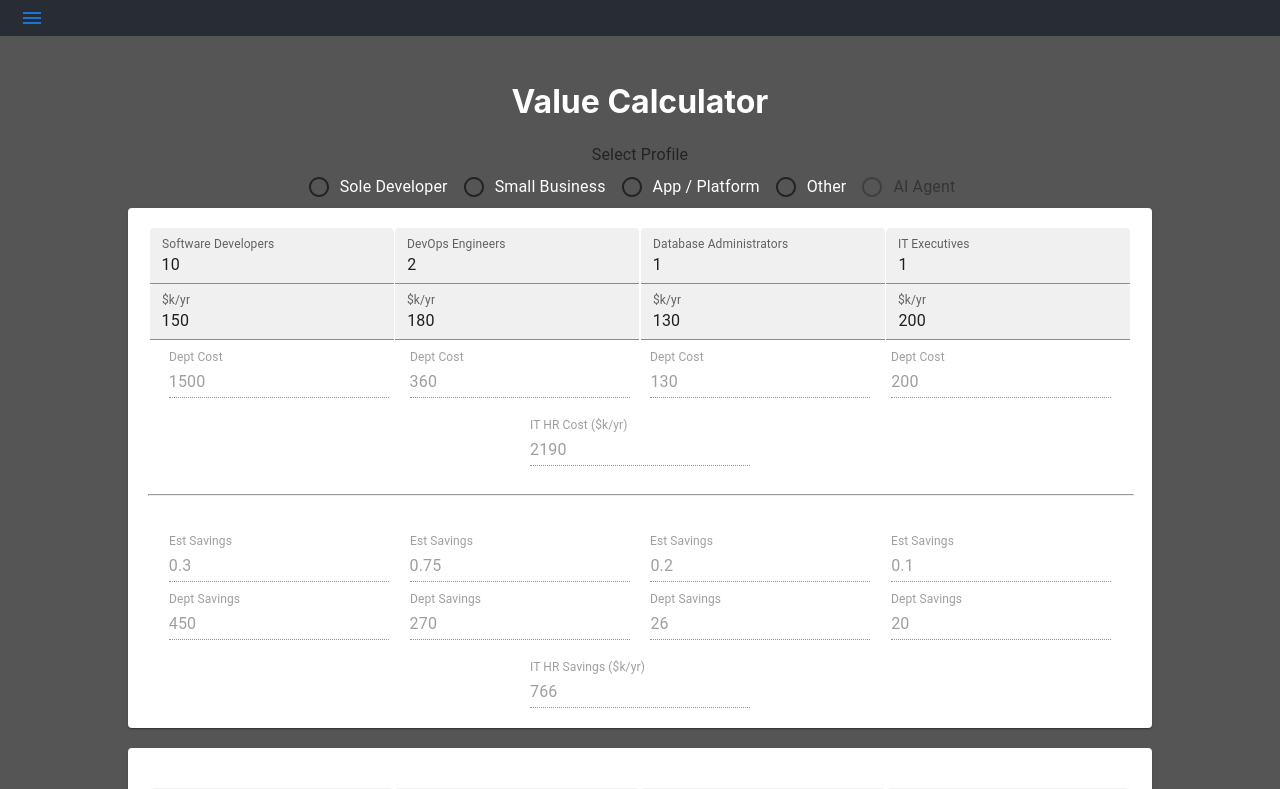
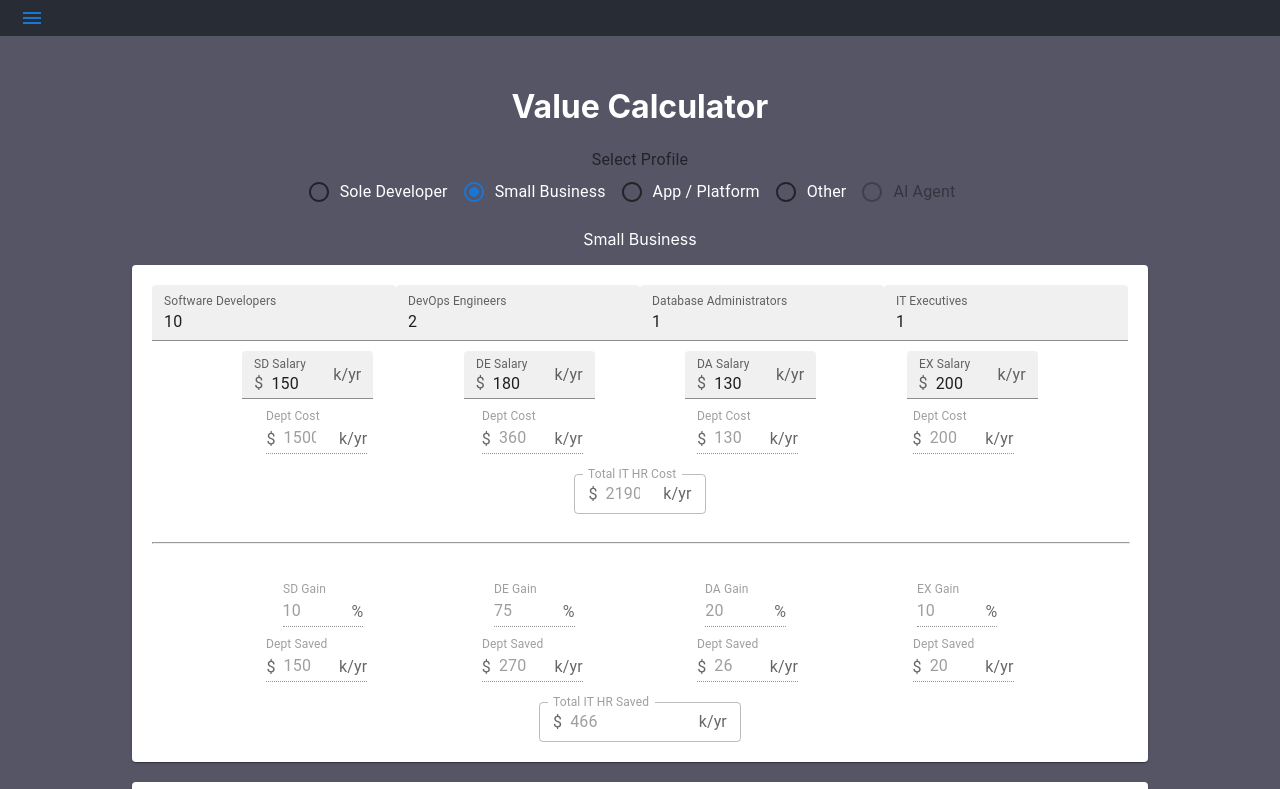
Before and after one commit to fractalstrategies/get-k8s, a React (Create React App) app: page /calculator in a window 1280 px wide. Shown: the top 789 px of the page. Built offline with nearby package versions, Linux system fonts and the light colour scheme.

Commit message:
organize calculator variables

```diff
--- /dev/null
+++ b/src/components/InputUnit.js
@@ -0,0 +1,27 @@
+import TextField from '@mui/material/TextField'
+import InputAdornment from '@mui/material/InputAdornment'
+
+export default function InputUnit({ variant, width, label, value, unit, onChange, disabled }) {
+    if (!width) {
+        width = 13
+    }
+    let inputProps = {
+      endAdornment: <InputAdornment position='end'>{unit}</InputAdornment>,
+    }
+    if (unit === 'k/yr') {
+      inputProps['startAdornment'] = <InputAdornment position='start'>$</InputAdornment>
+    }
+    return (
+      <TextField
+        disabled={disabled}
+        variant={variant}
+        type='number'
+        size='small'
+        sx={{ width: width+'ch' }}
+        InputProps={inputProps}
+        value={value}
+        label={label}
+        onChange={e => onChange(e.target.value)}
+      />
+    )
+  }
--- a/src/components/layout.js
+++ b/src/components/layout.js
@@ -1,5 +1,5 @@
 import { Outlet } from "react-router-dom"
-import DrawerFS from './drawer'
+import DrawerFS from './DrawerFS'
 
 const Layout = () => {
   return (
--- a/src/components/radioRow.js
+++ b/src/components/radioRow.js
@@ -9,18 +9,24 @@ export default function RowRadioButtonsGroup(props) {
   const label = props['label']
   const options = props['options']
   const cb = props['cb']
+  const value = props['value']
 
   return (
     <FormControl>
       <FormLabel id="demo-row-radio-buttons-group-label">{label}</FormLabel>
       <RadioGroup
         row
-        aria-labelledby="demo-row-radio-buttons-group-label"
         name="row-radio-buttons-group"
+        value={value}
         onChange={e => {cb(e.target.value)}}
       >
-        {Object.keys(options).map((text) => (
-          <FormControlLabel key={text} control={<Radio />} value={options[text]} label={text} />
+        {options.map(text => (
+          <FormControlLabel
+            key={text}
+            control={<Radio />}
+            value={text}
+            label={text}
+          />
         ))}
         <FormControlLabel
           disabled
--- /dev/null
+++ b/src/pages/CalculatorHR.js
@@ -0,0 +1,75 @@
+import { useState } from 'react'
+
+import Paper from '@mui/material/Paper'
+import TextField from '@mui/material/TextField'
+
+import InputUnit from '../components/InputUnit'
+
+export default function CalculatorHR(props) {
+  const [SD, setSD] = useState(10)
+  const [DE, setDE] = useState(2)
+  const [DA, setDA] = useState(1)
+  const [EX, setEX] = useState(1)
+  const [SDs, setSDs] = useState(150)
+  const [DEs, setDEs] = useState(180)
+  const [DAs, setDAs] = useState(130)
+  const [EXs, setEXs] = useState(200)
+  const deptSD = SD * SDs
+  const deptDE = DE * DEs
+  const deptDA = DA * DAs
+  const deptEX = EX * EXs
+  const costHR = deptSD + deptDE + deptDA + deptEX
+  const savRateSD = 0.1
+  const savRateDE = 0.75
+  const savRateDA = 0.2
+  const savRateEX = 0.1
+  const savSD = deptSD * savRateSD
+  const savDE = deptDE * savRateDE
+  const savDA = deptDA * savRateDA
+  const savEX = deptEX * savRateEX
+  const saveHR = savSD + savDE + savDA + savEX
+
+  return (
+    <Paper style={{ width: '80%', margin: 'auto', display: 'flex', flexDirection: 'column', padding: 20 }}>
+      <div style={{ display: 'flex', flexDirection: 'row', justifyContent: 'space-evenly' }}>
+        <TextField variant='filled' type='number' value={SD} label='Software Developers' onChange={e => setSD(e.target.value)} />
+        <TextField variant='filled' type='number' value={DE} label='DevOps Engineers' onChange={e => setDE(e.target.value)} />
+        <TextField variant='filled' type='number' value={DA} label='Database Administrators' onChange={e => setDA(e.target.value)} />
+        <TextField variant='filled' type='number' value={EX} label='IT Executives' onChange={e => setEX(e.target.value)} />
+      </div>
+      <div style={{ display: 'flex', flexDirection: 'row', justifyContent: 'space-evenly', marginTop: 10 }}>
+        <InputUnit variant='filled' label='SD Salary' value={SDs} unit='k/yr' onChange={setSDs} />
+        <InputUnit variant='filled' label='DE Salary' value={DEs} unit='k/yr' onChange={setDEs} />
+        <InputUnit variant='filled' label='DA Salary' value={DAs} unit='k/yr' onChange={setDAs} />
+        <InputUnit variant='filled' label='EX Salary' value={EXs} unit='k/yr' onChange={setEXs} />
+      </div>
+      <div style={{ display: 'flex', flexDirection: 'row', justifyContent: 'space-evenly', marginTop: 10 }}>
+        <InputUnit variant='standard' width={10} label='Dept Cost' value={deptSD} unit='k/yr' disabled={true} />
+        <InputUnit variant='standard' width={10} label='Dept Cost' value={deptDE} unit='k/yr' disabled={true} />
+        <InputUnit variant='standard' width={10} label='Dept Cost' value={deptDA} unit='k/yr' disabled={true} />
+        <InputUnit variant='standard' width={10} label='Dept Cost' value={deptEX} unit='k/yr' disabled={true} />
+      </div>
+      <div style={{ display: 'flex', flexDirection: 'row', justifyContent: 'space-evenly', marginTop: 20 }}>
+        <InputUnit variant='outlined' label='Total IT HR Cost' value={costHR} unit='k/yr' disabled={true} />
+      </div>
+
+      <br /><hr style={{ width: '100%' }} /><br />
+
+      <div style={{ display: 'flex', flexDirection: 'row', justifyContent: 'space-evenly', marginTop: 10 }}>
+        <InputUnit variant='standard' width={8} label='SD Gain' value={savRateSD * 100} unit='%' disabled={true} />
+        <InputUnit variant='standard' width={8} label='DE Gain' value={savRateDE * 100} unit='%' disabled={true} />
+        <InputUnit variant='standard' width={8} label='DA Gain' value={savRateDA * 100} unit='%' disabled={true} />
+        <InputUnit variant='standard' width={8} label='EX Gain' value={savRateEX * 100} unit='%' disabled={true} />
+      </div>
+      <div style={{ display: 'flex', flexDirection: 'row', justifyContent: 'space-evenly', marginTop: 10 }}>
+        <InputUnit variant='standard' width={10} label='Dept Saved' value={savSD} unit='k/yr' disabled={true} />
+        <InputUnit variant='standard' width={10} label='Dept Saved' value={savDE} unit='k/yr' disabled={true} />
+        <InputUnit variant='standard' width={10} label='Dept Saved' value={savDA} unit='k/yr' disabled={true} />
+        <InputUnit variant='standard' width={10} label='Dept Saved' value={savEX} unit='k/yr' disabled={true} />
+      </div>
+      <div style={{ display: 'flex', flexDirection: 'row', justifyContent: 'space-evenly', marginTop: 20 }}>
+        <InputUnit variant='outlined' width={20} label='Total IT HR Saved' value={saveHR} unit='k/yr' disabled={true} />
+      </div>
+    </Paper>
+  )
+}
--- a/src/pages/calculator.js
+++ b/src/pages/calculator.js
@@ -1,23 +1,15 @@
 import { useState } from 'react'
-
-import RowRadioButtonsGroup from '../components/radioRow'
 
 import Paper from '@mui/material/Paper'
 import TextField from '@mui/material/TextField'
 
-export default function Services(props) {
-  const [profile, setProfile] = useState('sb')
+import RowRadioButtonsGroup from '../components/RadioRow'
+import CalculatorHR from './CalculatorHR'
 
-  const [SD, setSD] = useState(10)
-  const [DE, setDE] = useState(2)
-  const [DA, setDA] = useState(1)
-  const [EX, setEX] = useState(1)
+export default function Calcualtor(props) {
+  const [profile, setProfile] = useState('Small Business')
 
-  const [SDs, setSDs] = useState(150)
-  const [DEs, setDEs] = useState(180)
-  const [DAs, setDAs] = useState(130)
-  const [EXs, setEXs] = useState(200)
-
+  // Infra
   const [numOfApps, setNumOfApps] = useState(1)
   const [numOfServ, setNumOfServ] = useState(3)
   const [numOfDBs, setNumOfDBs] = useState(2)
@@ -36,61 +28,22 @@ export default function Services(props) {
   const emsTotal = emsApps + emsServ + emsDBs + emsAPIs
 
   return (
-    <div style={{ backgroundColor: '#555', padding: 25 }}>
+    <div style={{ backgroundColor: '#556', padding: 30 }}>
       <h1>Value Calculator</h1>
       <RowRadioButtonsGroup
         label='Select Profile'
+        options={[
+          'Sole Developer',
+          'Small Business',
+          'App / Platform',
+          'Other',
+        ]}
         value={profile}
-        options={{
-          'Sole Developer': 'sd',
-          'Small Business': 'sb',
-          'App / Platform': 'ap',
-          'Other': 'ot',
-        }}
         cb={setProfile}
       />
+      <p>{profile}</p>
 
-      <Paper style={{ width: '80%', margin: 'auto', display: 'flex', flexDirection: 'column', padding: 20 }}>
-        <div style={{ display: 'flex', flexDirection: 'row', justifyContent: 'space-evenly' }}>
-          <TextField variant='filled' type='number' value={SD} label='Software Developers' onChange={e => setSD(e.target.value)} />
-          <TextField variant='filled' type='number' value={DE} label='DevOps Engineers' onChange={e => setDE(e.target.value)} />
-          <TextField variant='filled' type='number' value={DA} label='Database Administrators' onChange={e => setDA(e.target.value)} />
-          <TextField variant='filled' type='number' value={EX} label='IT Executives' onChange={e => setEX(e.target.value)} />
-        </div>
-        <div style={{ display: 'flex', flexDirection: 'row', justifyContent: 'space-evenly' }}>
-          <TextField variant='filled' type='number' value={SDs} label='$k/yr' onChange={e => setSDs(e.target.value)} />
-          <TextField variant='filled' type='number' value={DEs} label='$k/yr' onChange={e => setDEs(e.target.value)} />
-          <TextField variant='filled' type='number' value={DAs} label='$k/yr' onChange={e => setDAs(e.target.value)} />
-          <TextField variant='filled' type='number' value={EXs} label='$k/yr' onChange={e => setEXs(e.target.value)} />
-        </div>
-        <div style={{ display: 'flex', flexDirection: 'row', justifyContent: 'space-evenly', marginTop: 10 }}>
-          <TextField disabled variant='standard' type='number' value={SD * SDs} label='Dept Cost' />
-          <TextField disabled variant='standard' type='number' value={DE * DEs} label='Dept Cost' />
-          <TextField disabled variant='standard' type='number' value={DA * DAs} label='Dept Cost' />
-          <TextField disabled variant='standard' type='number' value={EX * EXs} label='Dept Cost' />
-        </div>
-        <div style={{ display: 'flex', flexDirection: 'row', justifyContent: 'space-evenly', marginTop: 20 }}>
-          <TextField disabled variant='standard' type='number' value={(SD * SDs) + (DE * DEs) + (DA * DAs) + (EX * EXs)} label='IT HR Cost ($k/yr)' />
-        </div>
-
-        <br /><hr style={{ width: '100%' }} /><br />
-
-        <div style={{ display: 'flex', flexDirection: 'row', justifyContent: 'space-evenly', marginTop: 10 }}>
-          <TextField disabled variant='standard' type='number' value={0.3} label='Est Savings' />
-          <TextField disabled variant='standard' type='number' value={0.75} label='Est Savings' />
-          <TextField disabled variant='standard' type='number' value={0.2} label='Est Savings' />
-          <TextField disabled variant='standard' type='number' value={0.1} label='Est Savings' />
-        </div>
-        <div style={{ display: 'flex', flexDirection: 'row', justifyContent: 'space-evenly', marginTop: 10 }}>
-          <TextField disabled variant='standard' type='number' value={SD * SDs * 0.3} label='Dept Savings' />
-          <TextField disabled variant='standard' type='number' value={DE * DEs * 0.75} label='Dept Savings' />
-          <TextField disabled variant='standard' type='number' value={DA * DAs * 0.2} label='Dept Savings' />
-          <TextField disabled variant='standard' type='number' value={EX * EXs * 0.1} label='Dept Savings' />
-        </div>
-        <div style={{ display: 'flex', flexDirection: 'row', justifyContent: 'space-evenly', marginTop: 20 }}>
-          <TextField disabled variant='standard' type='number' value={(SD * SDs * 0.3) + (DE * DEs * 0.75) + (DA * DAs * 0.2) + (EX * EXs * 0.1)} label='IT HR Savings ($k/yr)' />
-        </div>
-      </Paper>
+      {profile !== 'Sole Developer' ? <CalculatorHR /> : null}
 
       <br />
 
--- a/src/pages/services.js
+++ b/src/pages/services.js
@@ -1,11 +1,11 @@
-import BasicCard from "../components/card"
+import BasicCard from "../components/BasicCard"
 
 export default function Services(props) {
   return (
-    <div>
+    <div style={{ backgroundColor: '#334', padding: 30 }}>
       <h1>How We Help</h1>
 
-      <div style={{ width: '80%', margin: 'auto', display: 'flex', flexDirection: 'row', justifyContent: 'space-evenly', flexWrap: 'wrap' }}>
+      <div style={{ width: '90%', margin: 'auto', display: 'flex', flexDirection: 'row', justifyContent: 'space-evenly', flexWrap: 'wrap' }}>
         <BasicCard url='/calculator' text1='Project' text2='Containerization' text3='action' text4='a form of virtualization where applications run in isolated user spaces, called containers, while using the same shared operating system' />
         <BasicCard url='/calculator' text1='Walkthrough' text2='Provisioning' text3='action' text4='preparing and equipping a network to allow it to provide new services to its users' />
         <BasicCard url='/calculator' text1='Service' text2='Deployment' text3='workflow' text4='a method for quickly building and releasing complex applications' />
```
Also changed, not shown: src/App.js (+13 -13 lines), src/pages/todo.js (+7 -2 lines), src/components/BasicCard.js (renamed from src/components/card.js), src/components/DrawerFS.js (renamed from src/components/drawer.js).
